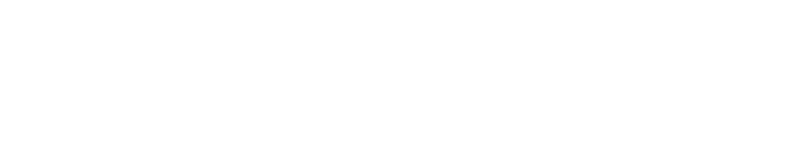
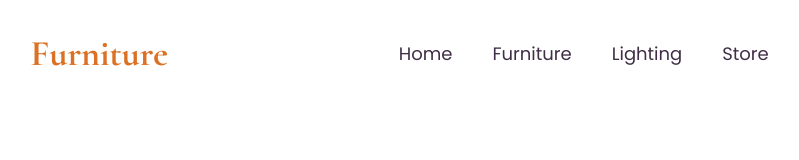
Before and after one commit to Milind-Jamnekar/Furniture, a plain HTML site: page index.html in a window 1280 px wide. Shown: the whole page, without its empty margins (109-908 px from the left). Drawn offline with Linux system fonts and the light colour scheme.

Commit message:
Header section complete

```diff
--- a/css/_general.scss
+++ b/css/_general.scss
@@ -3,11 +3,6 @@
 //     10 / 12 / 14 / 16 / 18 / 20
 //     / 24 / 30 / 36 / 44 / 52
 //     / 62 / 74 / 86 / 98
-$very-small: 1.4rem;
-$small: 1.6rem;
-$normal: 1.8rem;
-$big: 2rem;
-$very-big: 2.4rem;
 
 // Font weights
 // default: 400
@@ -43,6 +38,8 @@ $bold: 700;
 // - Greys:
 // #555
 
+$primary: #db7125;
+
 // 3. ---- Shadows ----
 
 // 4. ---- Border Radius ----
@@ -53,8 +50,24 @@ $bold: 700;
 // 2 / 4 / 8 / 12 / 16 / 24 / 32 /
 //  48 / 64 / 80 / 96 / 128
 
-$font-size: 2rem;
+$black-color: #402e46;
+
+*,
+*::after,
+*::before {
+  margin: 0;
+  padding: 0;
+  box-sizing: border-box;
+}
+
 html {
   // makes 1rem = 10px
   font-size: 62.5%;
 }
+
+body {
+  line-height: 1;
+  font-weight: 400;
+  font-family: "Cormorant", serif;
+  color: $black-color;
+}
--- a/css/style.scss
+++ b/css/style.scss
@@ -1 +1,42 @@
 @import "general";
+
+// Header section
+.header {
+  padding: 1.6rem 2.4rem;
+  margin-top: 2rem;
+  display: flex;
+  justify-content: space-around;
+  align-items: center;
+
+  //   Logo
+  a {
+    text-decoration: none;
+
+    .logo-title {
+      font-size: 3.6rem;
+      color: $primary;
+      font-weight: 700;
+    }
+  }
+
+  ul {
+    list-style: none;
+    display: flex;
+    gap: 4rem;
+
+    li {
+      font-size: 1.8rem;
+      font-family: "Poppins", sans-serif;
+    }
+  }
+
+  .nav-icons {
+    display: flex;
+    gap: 3.2rem;
+  }
+
+  .icon {
+    font-size: 3rem;
+    color: $black-color;
+  }
+}
--- a/index.html
+++ b/index.html
@@ -4,8 +4,36 @@
     <meta charset="UTF-8" />
     <meta http-equiv="X-UA-Compatible" content="IE=edge" />
     <meta name="viewport" content="width=device-width, initial-scale=1.0" />
+    <style>
+      @import url("https://fonts.googleapis.com/css2?family=Cormorant:wght@400;500;600;700&display=swap");
+    </style>
+    <style>
+      @import url("https://fonts.googleapis.com/css2?family=Cormorant:wght@400;500;600;700&family=Poppins&display=swap");
+    </style>
+    <script src="https://unpkg.com/phosphor-icons"></script>
     <link rel="stylesheet" href="css/style.css" />
+
     <title>Furniture</title>
   </head>
-  <body></body>
+  <body>
+    <header class="header">
+      <a href="#"><p class="logo-title">Furniture</p></a>
+      <nav class="nav">
+        <ul class="nav-list">
+          <li>Home</li>
+          <li>Furniture</li>
+          <li>Lighting</li>
+          <li>Store</li>
+        </ul>
+      </nav>
+      <div class="nav-icons">
+        <a href="#">
+          <i class="ph-magnifying-glass icon"></i>
+        </a>
+        <a href="#">
+          <i class="ph-handbag-fill icon"></i>
+        </a>
+      </div>
+    </header>
+  </body>
 </html>
```
Also changed, not shown: css/style.css, 1 other file.
